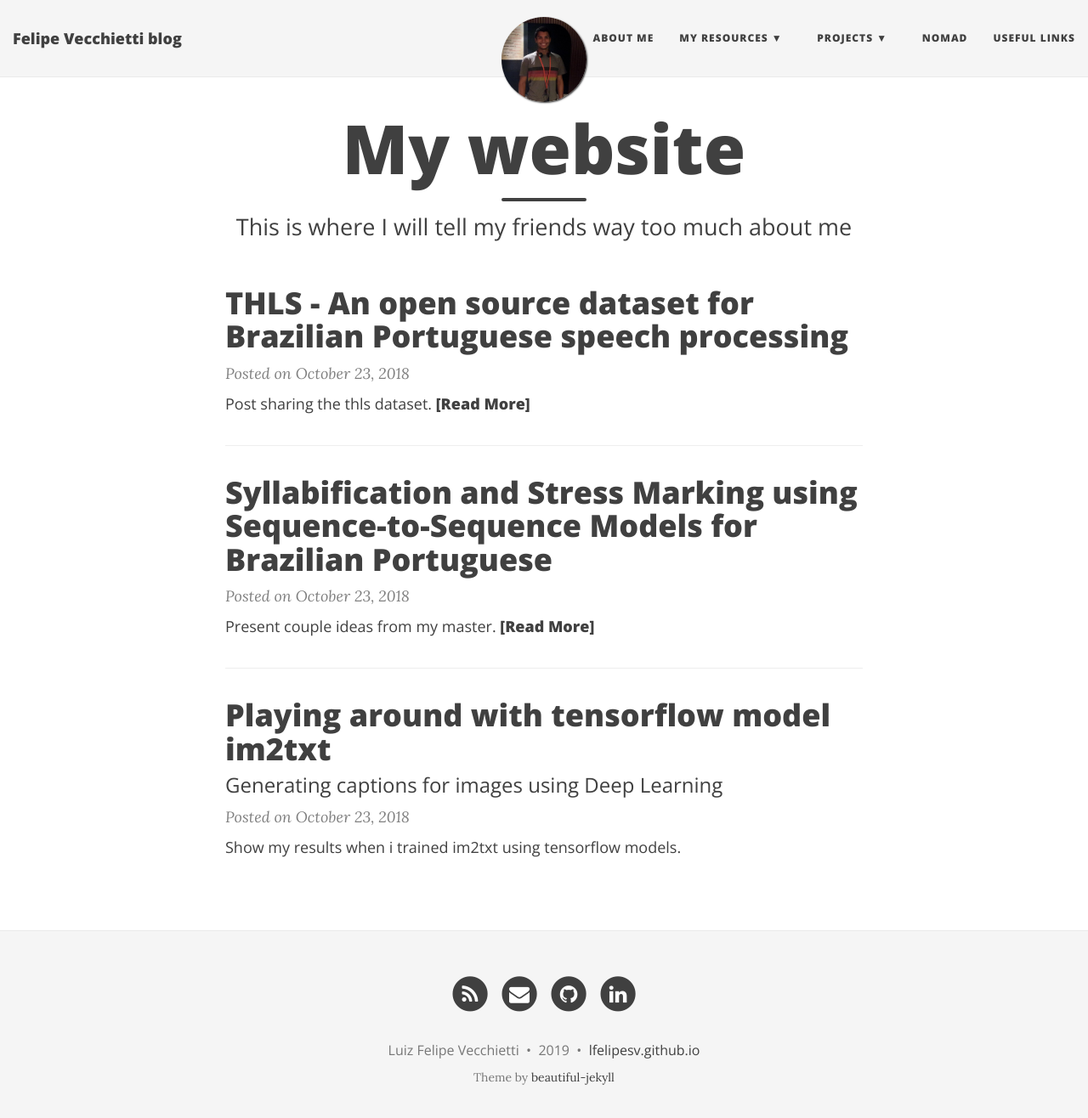
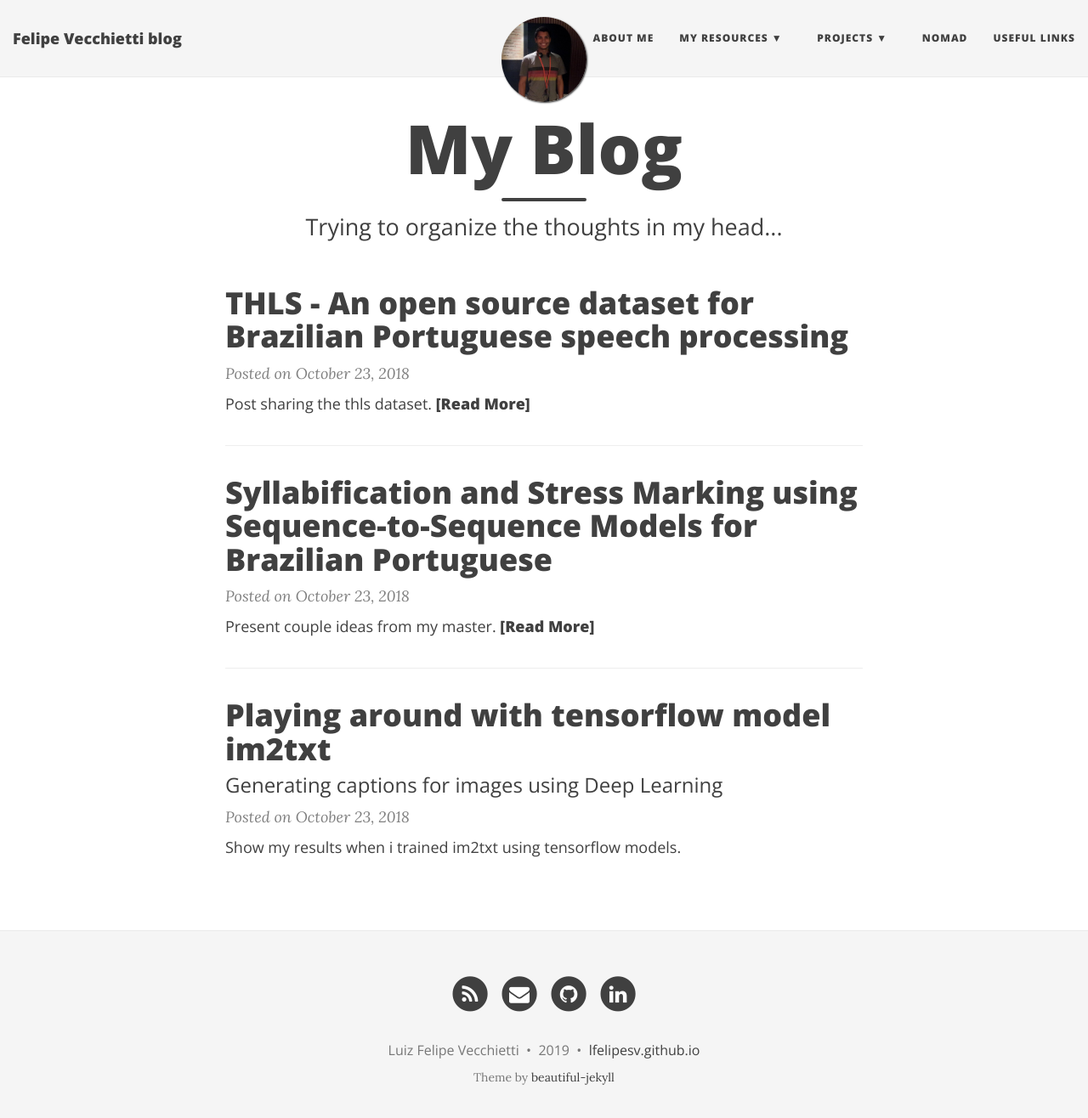
Before and after one commit to lfelipesv/lfelipesv.github.io, a Jekyll site: the page built from index.html, in a window 1280 px wide and 1329 px high. Shown: the top 1316 px of the window at 85% size. Built offline with Jekyll 4.4.1, drawn with Linux system fonts in a browser that asks for light colours; nearby versions of some CDN libraries; the list of posts is cut into pages by our own code.

Commit message:
adjust the index

```diff
--- a/index.html
+++ b/index.html
@@ -1,7 +1,7 @@
 ---
 layout: page
-title: My website
-subtitle: This is where I will tell my friends way too much about me
+title: My Blog
+subtitle: Trying to organize the thoughts in my head...
 use-site-title: true
 ---
 
```
Also changed, not shown: aboutme.md (+0 -1 lines).
